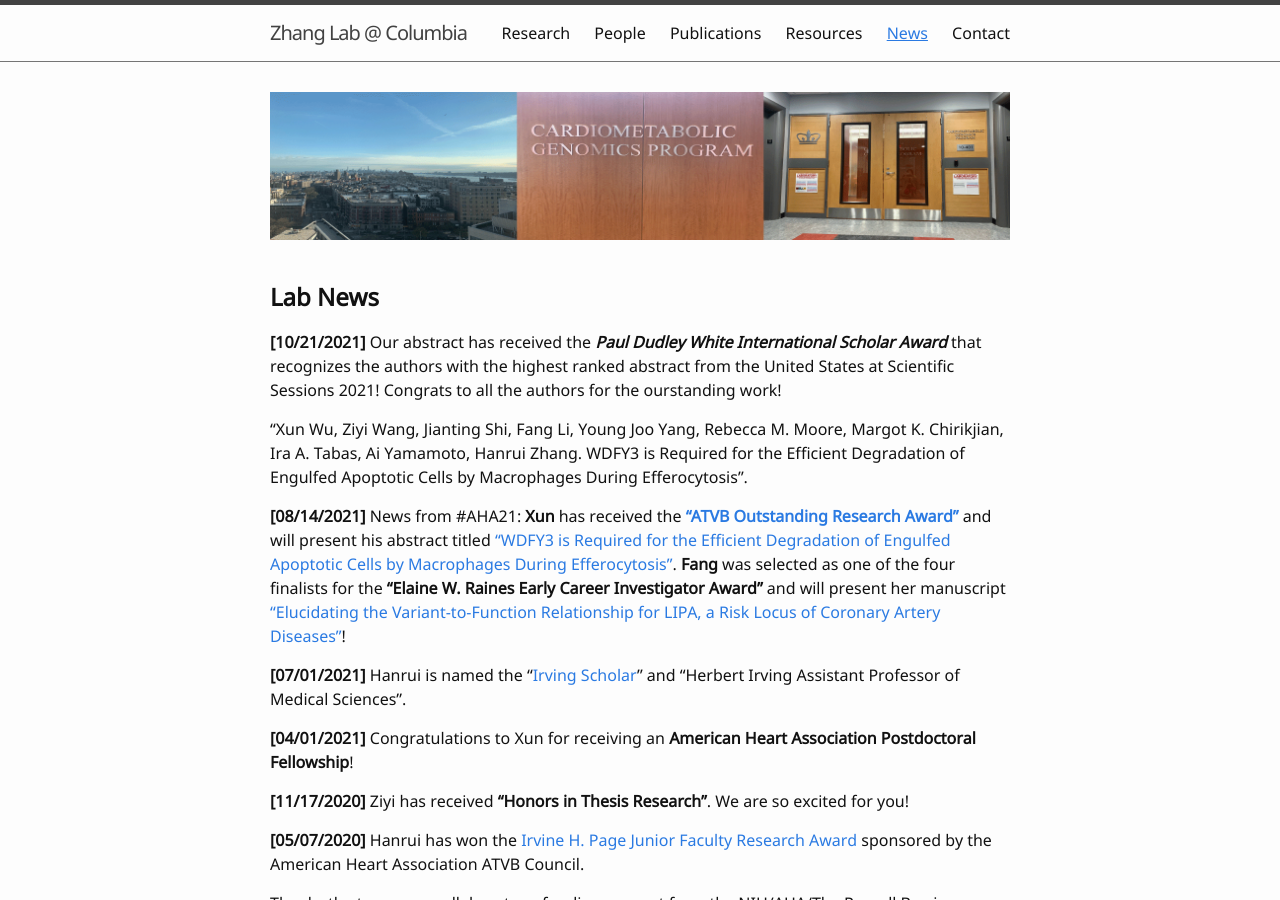
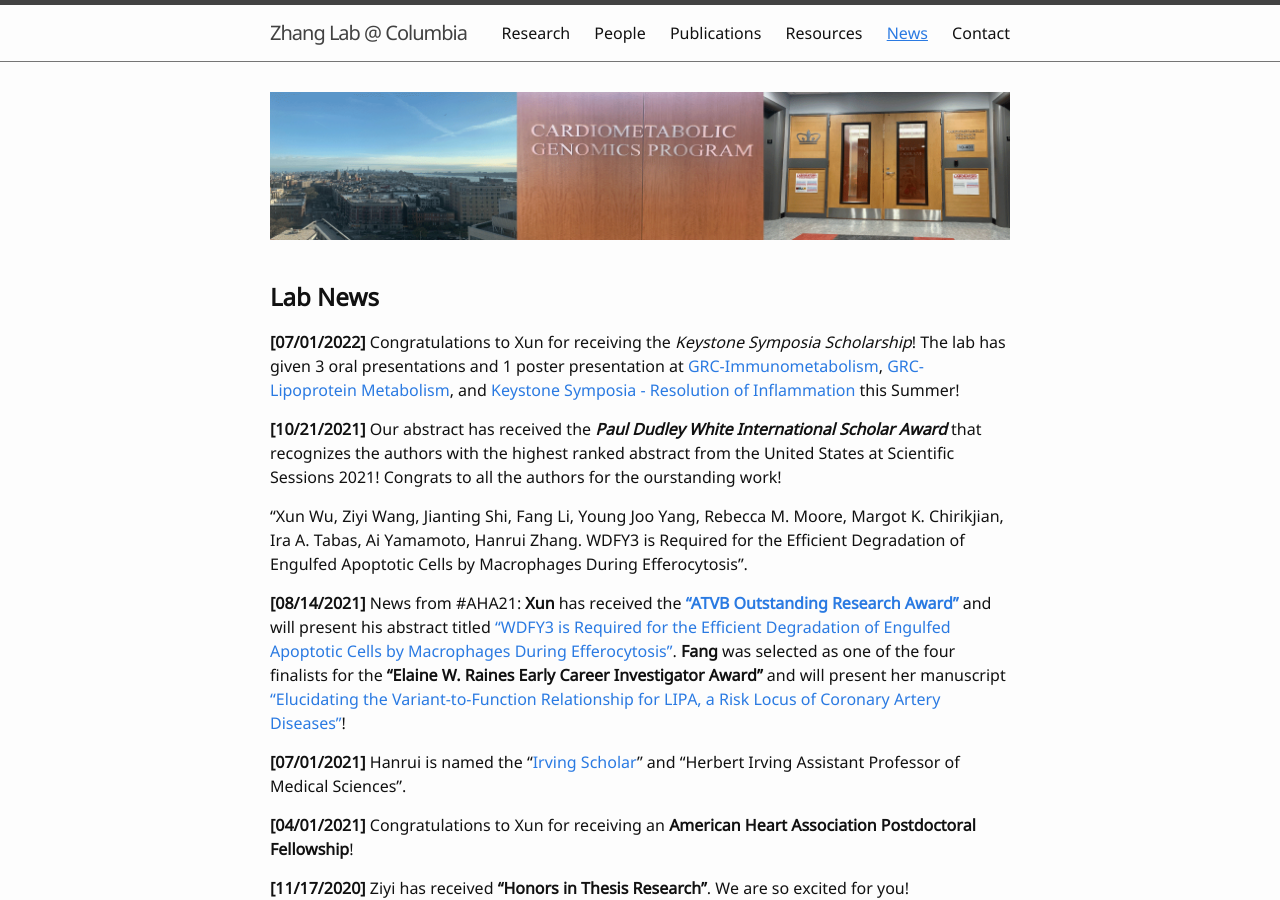
Before and after one commit to hanruizhang/zhanglab, a Jekyll site: the page built from 5_News.md, in a window 1280 px wide and 900 px high. Built offline with Jekyll 4.4.1, drawn with Linux system fonts in a browser that asks for light colours.

Commit message:
Update 5_News.md

```diff
--- a/5_News.md
+++ b/5_News.md
@@ -10,6 +10,8 @@ nav: true
 
 
 ## **Lab News**
+#### **[07/01/2022]** Congratulations to Xun for receiving the _Keystone Symposia Scholarship_! The lab has given 3 oral presentations and 1 poster presentation at [GRC-Immunometabolism](https://www.grc.org/immunometabolism-in-health-and-disease-conference/2022/), [GRC-Lipoprotein Metabolism](https://www.grc.org/lipoprotein-metabolism-conference/2022/), and [Keystone Symposia - Resolution of Inflammation](https://www.keystonesymposia.org/conferences/conference-listing/meeting?eventid=6846) this Summer!
+
 #### **[10/21/2021]** Our abstract has received the **_Paul Dudley White International Scholar Award_** that recognizes the authors with the highest ranked abstract from the United States at Scientific Sessions 2021! Congrats to all the authors for the ourstanding work!
 
 "Xun Wu, Ziyi Wang, Jianting Shi, Fang Li, Young Joo Yang, Rebecca M. Moore, Margot K. Chirikjian, Ira A. Tabas, Ai Yamamoto, Hanrui Zhang.
```
